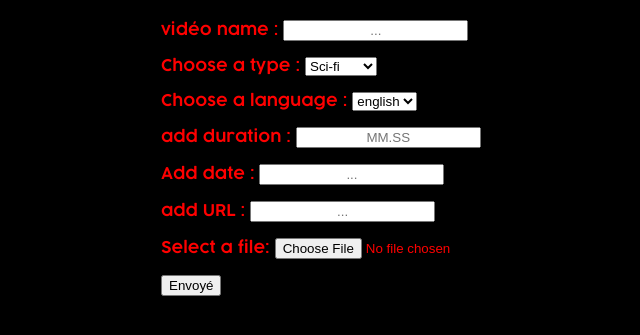
After one commit to AlexJS6/SQRFLIX, a PHP site: page /Admin_video.html in a window 1280 px wide. The commit adds this page. Shown: the top 335 px of the page, without its empty margins (351-991 px from the left). Run offline with PHP 8.4, Linux system fonts and the light colour scheme.

Commit message:
admin pages

```diff
--- /dev/null
+++ b/Admin_video.html
@@ -0,0 +1,60 @@
+<!DOCTYPE html>
+<html lang="en">
+<head>
+    <meta charset="UTF-8">
+    <meta name="viewport" content="width=device-width, initial-scale=1.0">
+    <link rel="stylesheet" href="assets/css/style.css">
+    <link href="https://fonts.googleapis.com/icon?family=Material+Icons" rel="stylesheet">
+    <title>SQRFLIX - #####</title>
+</head>
+<body>
+    <header id="main-header" class="main-header">
+       <!-- <img id="logo-small" class="logo-small" src="assets/pictures/sqrflix-logo-small.png" alt="SQRFLIX Logo"> -->
+    </header>
+    <form action="" method="post" class="Admin_video">
+        <p>
+            <label for="fname">vidéo name :</label>
+            <input type="text" id="nom" name="nom" placeholder="..." />
+        </p>
+        <p>
+        <label for="type">Choose a type :</label>
+        <select id="type" name="type">
+          <option value="Sci-fi">Sci-fi</option>
+          <option value="Horror">Horror</option>
+          <option value="Comedy">Comedy</option>
+          <option value="Music">Music</option>
+          <option value="audi">Kids</option>
+        </select>
+        </p>
+        <p>
+            <label for="type">Choose a language :</label>
+            <select id="language" name="language">
+              <option value="english">english</option>
+              <option value="french">french</option>
+              <option value="dutch">dutch</option>
+            </select>
+        </p>
+        <p>
+        <label for="type">add duration :</label>
+        <input type="text" id="duration" name="duration" placeholder="MM.SS" />
+        </p>
+        <p>
+        <label for="type">Add date :</label>
+        <input type="text" id="date" name="date" placeholder="..." />
+        </p>
+        <p>
+        <label for="type">add URL :</label>
+        <input type="text" id="content" name="content" placeholder="..." />
+        </p>
+
+        <p>
+        <label for="myfile">Select a file:</label>
+        <input type="file" id="myfile" name="myfile">
+        </p>
+        <p>
+        <input type="submit" id="submit" name="submit" value="Envoyé" />
+        </p>
+    </form>
+    <?php include("navbar.php"); ?>
+</body>
+</html>
--- a/assets/css/style.css
+++ b/assets/css/style.css
@@ -609,3 +609,13 @@ input {
   .navbar a:hover{
     color: white;
   }
+
+  /*-------------------Admin_video-----------------------*/
+
+  .Admin_video{
+      color: red;
+      font-family: cocogoose;
+
+      margin-left: 40%;
+
+  }
```
Also changed, not shown: 1 other file.
